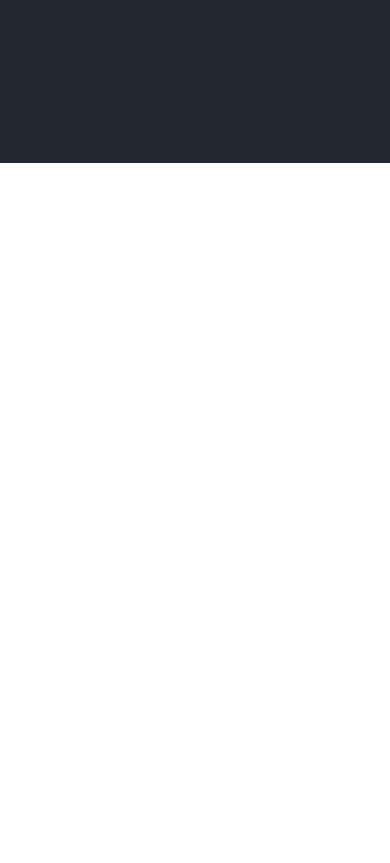
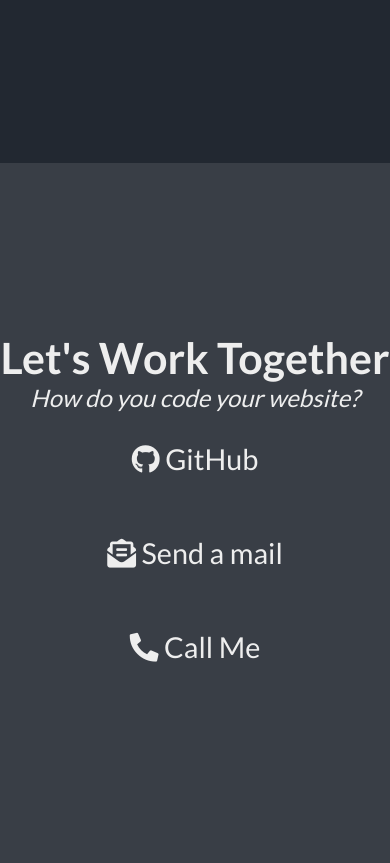
Before and after one commit to saizdx2010/freecodecamp-portfolio-web, a plain HTML site: page index.html in a window 390 px wide. Shown: the part 1412-2275 px from the top of the page. Before the commit the page ends 1575 px from the top, so only its background shows below. Drawn offline with Linux system fonts and the light colour scheme.

Commit message:
contact section done

```diff
--- a/index.html
+++ b/index.html
@@ -6,6 +6,8 @@
     <meta http-equiv="X-UA-Compatible" content="IE=edge">
     <meta name="viewport" content="width=device-width, initial-scale=1.0">
     <link rel="stylesheet" href="style.css">
+    <link rel="stylesheet" href="https://use.fontawesome.com/releases/v5.15.4/css/all.css"
+        integrity="sha384-DyZ88mC6Up2uqS4h/KRgHuoeGwBcD4Ng9SiP4dIRy0EXTlnuz47vAwmeGwVChigm" crossorigin="anonymous">
     <title>Personal Portfolio Website</title>
 </head>
 
@@ -45,6 +47,16 @@
         </div>
     </div>
 
+    <div class="contact-container">
+        <h1>Let's Work Together</h1>
+        <p>How do you code your website?</p>
+        <div class="contact-item-container">
+            <span class="contact-items"><i class="fab fa-github"></i> GitHub</span>
+            <span class="contact-items"><i class="fas fa-envelope-open-text"></i> Send a mail</span>
+            <span class="contact-items"><i class="fas fa-phone-alt"></i> Call Me</span>
+        </div>
+    </div>
+
 </body>
 
 </html>
--- a/style.css
+++ b/style.css
@@ -109,6 +109,40 @@
         border-radius: 0 0 3px 3px;
     }
 
+    .contact-container {
+        width: 100%;
+        height: 700px;
+        display: flex;
+        flex-direction: column;
+        align-items: center;
+        justify-content: center;
+        background-color: #393E46;
+    }
+
+    .contact-container h1 {
+        font-size: 76px;
+        color: #eee;
+        gap: 10px;
+    }
+
+    .contact-container p {
+        font-size: 24px;
+        color: #eee;
+        font-style: italic;
+    }
+
+    .contact-item-container {
+        display: flex;
+        flex-direction: row;
+        justify-content: space-evenly;
+
+    }
+    .contact-item-container span {
+        margin: 30px;
+        font-size: 2.4rem;
+        color: #eee;
+    }
+
 
 
 
@@ -196,5 +230,41 @@
     }
 
 
+    .contact-container {
+        width: 100%;
+        height: 700px;
+        display: flex;
+        flex-direction: column;
+        align-items: center;
+        justify-content: center;
+        background-color: #393E46;
+    }
+
+    .contact-container h1 {
+        font-size: 43px;
+        color: #eee;
+        gap: 10px;
+    }
+
+    .contact-container p {
+        font-size: 24px;
+        color: #eee;
+        font-style: italic;
+    }
+
+    .contact-item-container {
+        display: flex;
+        flex-wrap: wrap;
+        flex-direction: row;
+
+
+    }
+    .contact-item-container span {
+        margin: 30px;
+        font-size: 1.8rem;
+        color: #eee;
+    }
+
+
 
 }
```
